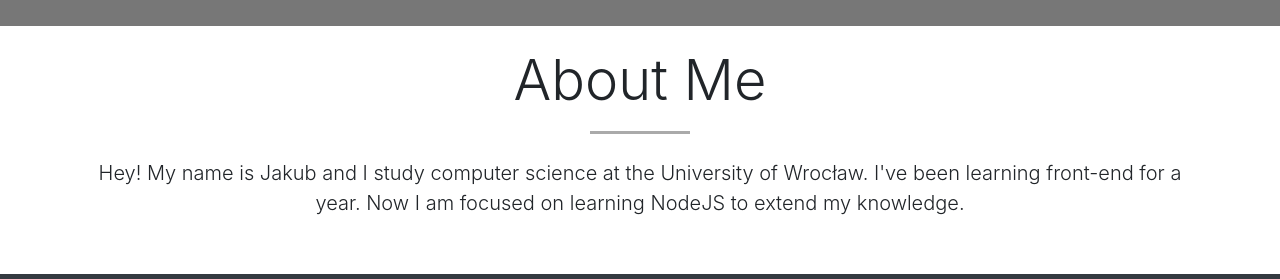
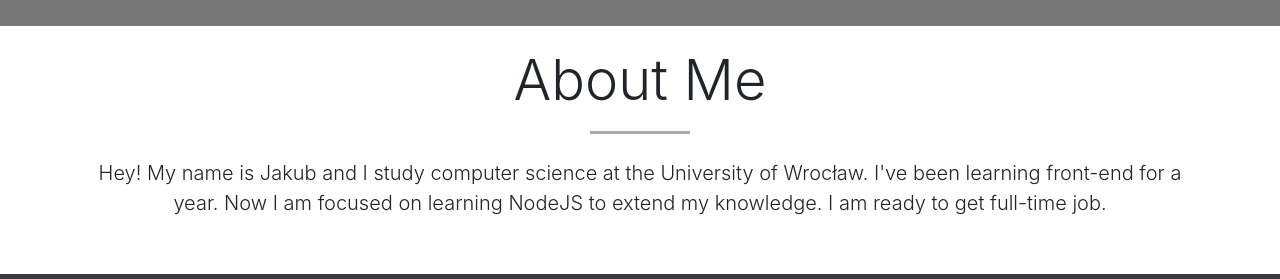
Before and after one commit to JackJ77/JackJ77.github.io, a website: page index.html in a window 1280 px wide. Shown: the part 1905-2184 px from the top of the page. Drawn offline with Linux system fonts and the light colour scheme.

Commit message:
edit about

```diff
--- a/index.html
+++ b/index.html
@@ -229,7 +229,7 @@
           <h3 class="display-4">About Me</h3>
           <p class="lead py-3">
             Hey! My name is Jakub and I study computer science at the University of Wrocław.
-            I've been learning front-end for a year. Now I am focused on learning NodeJS to extend my knowledge.
+            I've been learning front-end for a year. Now I am focused on learning NodeJS to extend my knowledge. I am ready to get full-time job.
           </p>
         </div>
       </div>
```
